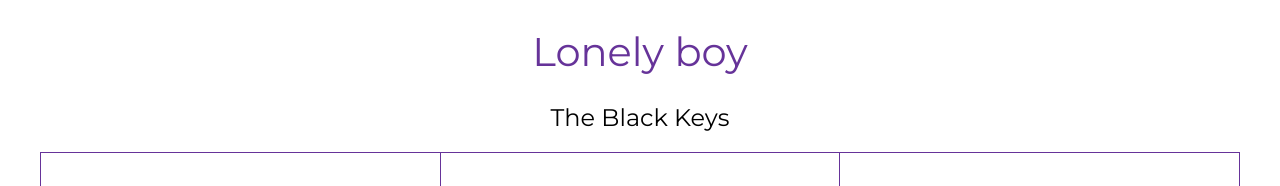
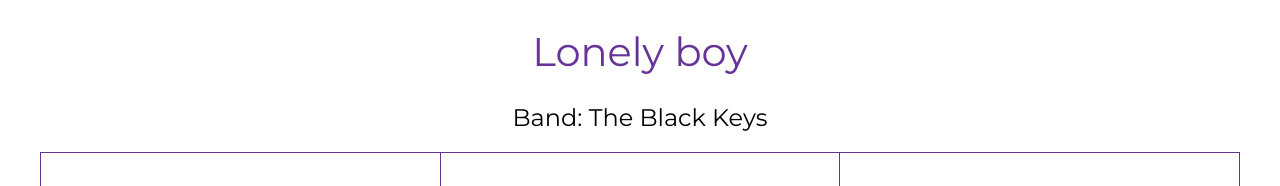
Before and after one commit to Web-ski/learning-git-3, a plain HTML site: page index.html in a window 1280 px wide. Shown: the top 186 px of the page. Drawn offline with Linux system fonts and the light colour scheme.

Commit message:
Change of content in h2

```diff
--- a/index.html
+++ b/index.html
@@ -11,7 +11,7 @@
     <div class="wrapper">
         <div class="container">
             <h1>Lonely boy</h1>
-            <h2>The Black Keys</h2>
+            <h2>Band: The Black Keys</h2>
             <div class="row">
                 <div class="box">
                     <p>Well, I'm so above you and it's plain to see
```
